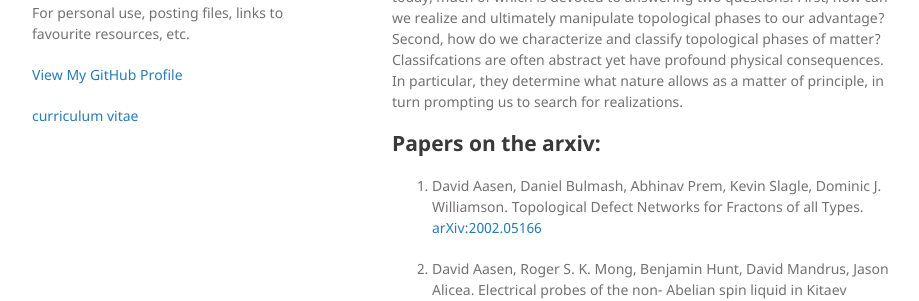
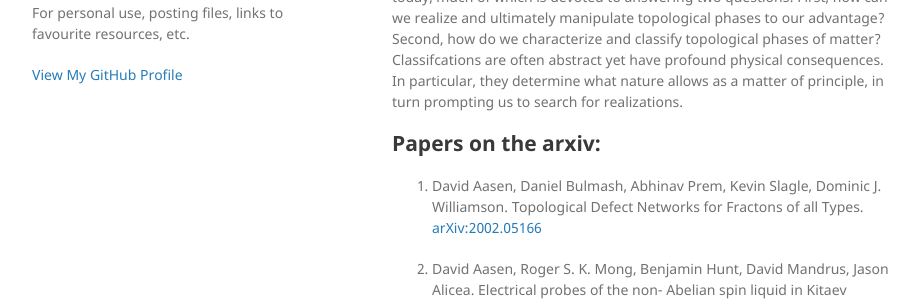
Before and after one commit to davidaasen/davidaasen.github.io, a Jekyll site: the page built from index.md, in a window 1280 px wide. Shown: the part 325-626 px from the top of the page, without its empty margins (178-1097 px from the left). Built offline with Jekyll 4.4.1, drawn with Linux system fonts in a browser that asks for light colours; our own code applies the rules of GitHub Pages for plain Markdown files.

Commit message:
Update default.html

```diff
--- a/_layouts/default.html
+++ b/_layouts/default.html
@@ -30,9 +30,7 @@
         <p class="view"><a href="{{ site.github.owner_url }}">View My GitHub Profile</a></p>
         {% endif %}
 
-        {% if site.github.is_user_page %}
-        <p class="view"><a href="{{ https://dave.aasen.ca/CV.html }}">curriculum vitae</a></p>
-        {% endif %}
+
 
         {% if site.show_downloads %}
         <ul class="downloads">
```
